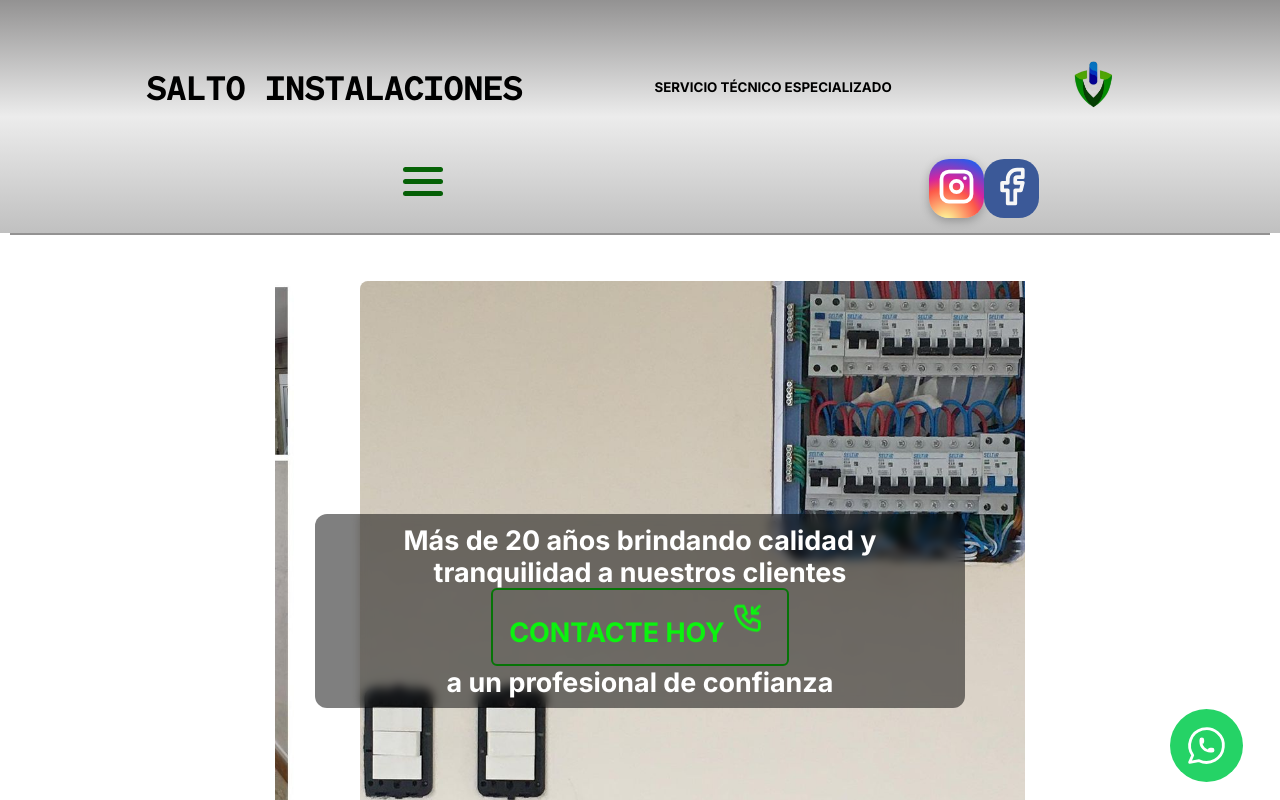
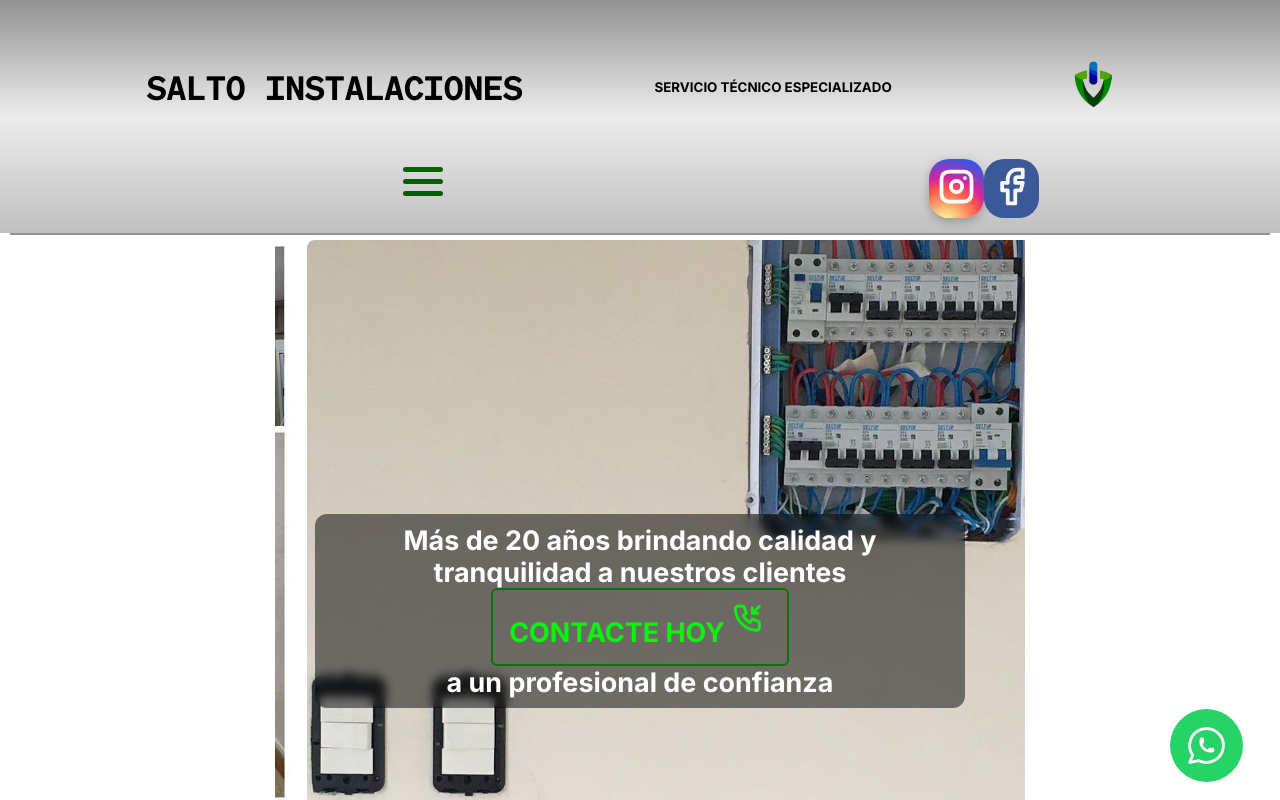
Before and after one commit to est3banst/hugoelect, a React (Vite) app: page / in a window 1280 px wide. Shown: the top 800 px of the page. Built offline with nearby package versions, Linux system fonts and the light colour scheme.

Commit message:
fixed margin

```diff
--- a/src/assets/Section.css
+++ b/src/assets/Section.css
@@ -29,6 +29,7 @@
     width: 100%;
     overflow: hidden;
     white-space: nowrap;
+    margin-bottom: 2rem;
 }
 /* LI */
 .container-imgs {
@@ -38,22 +39,16 @@
     width: 100%;
     white-space: nowrap;
 }
-@media only screen and (width < 520px) {
-    .container-imgs {
-        min-width: 350px;
-    }
-}
+
 
 /* IMG */
 .img-hero {
     width: 100%;
-    max-width: 700px;
+    max-width: 750px;
     border-radius: 8px;
     height: 100%;
     min-height: 450px;
 }
-
-
 
 .dot-for-img {
     display: flex;
```
